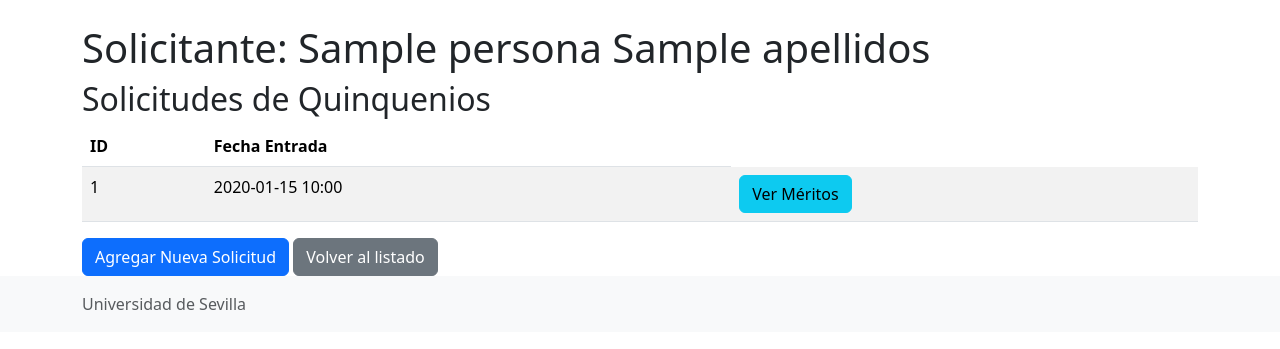
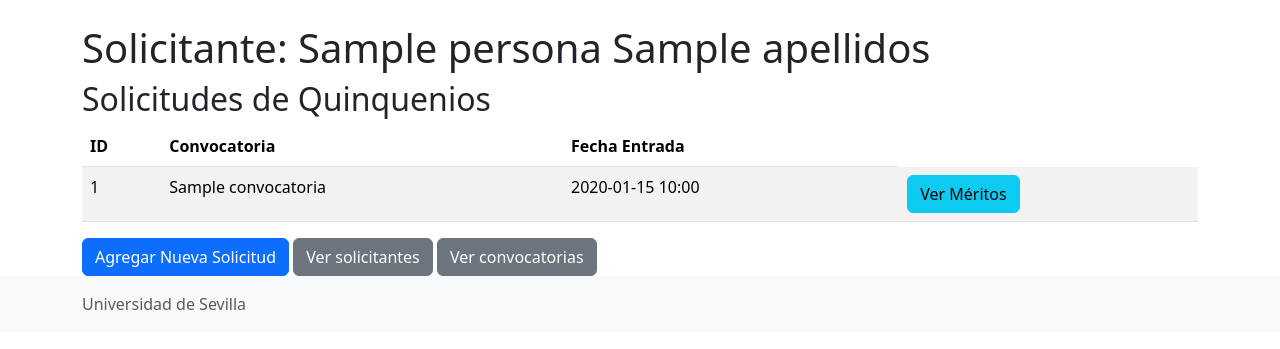
Before and after one commit to juananruiz/quinque, a Symfony app: template templates/persona/show.html.twig in a window 1280 px wide. Shown: the part 56-405 px from the top of the page. Run offline with Twig, Linux system fonts and the light colour scheme; the template is opened without the code that fills it: most values are stand-ins (such as "Sample title", 1, 10 or a date in 2020); some libraries are stand-ins or nearby versions.

Commit message:
Adaptación a las nuevas convocatorias y botones de navegación

```diff
--- a/templates/persona/show.html.twig
+++ b/templates/persona/show.html.twig
@@ -5,13 +5,13 @@
 {% block title %}Solicitante {{ persona.nombre }} {{ persona.apellidos }}{% endblock %}
 
 {% block body %}
-    <h1>Solicitante: {{ persona.nombre }} {{ persona.apellidos }}</h1>
-
+    <h1><i class="fas fa-user"></i> Solicitante: {{ persona.nombre }} {{ persona.apellidos }}</h1>
     <h2>Solicitudes de Quinquenios</h2>
     <table class="table table-striped">
         <thead>
             <tr>
                 <th>ID</th>
+				<th>Convocatoria</th>
                 <th>Fecha Entrada</th>
             </tr>
         </thead>
@@ -19,6 +19,7 @@
             {% for solicitud in solicitudes %}
                 <tr>
                     <td>{{ solicitud.id }}</td>
+                    <td>{{ solicitud.convocatoria.nombre }}</td>
                     <td>{{ solicitud.fechaEntrada|date('Y-m-d H:i') }}</td>
                     <td>
                         <a href="{{ path('solicitud_show', {id: solicitud.id}) }}" class="btn btn-info">Ver Méritos</a>
@@ -29,5 +30,6 @@
     </table>
     <a href="{{ path('solicitud_new', {personaId: persona.id}) }}" class="btn btn-primary">Agregar Nueva Solicitud</a>
 
-    <a href="{{ path('persona_index') }}" class="btn btn-secondary">Volver al listado</a>
+    <a href="{{ path('persona_index') }}" class="btn btn-secondary">Ver solicitantes</a>
+	<a href="{{ path('convocatoria_index') }}" class="btn btn-secondary">Ver convocatorias</a>
 {% endblock %}
--- a/templates/solicitud/show.html.twig
+++ b/templates/solicitud/show.html.twig
@@ -5,7 +5,7 @@
 {% block title %}Solicitud Quinquenio{% endblock %}
 
 {% block body %}
-    <h2>Solicitud quinquenio convocatoria {{ solicitud.convocatoria }}</h2>
+    <h2>Solicitud quinquenio convocatoria {{ solicitud.convocatoria.nombre }}</h2>
     <h3>Datos del Solicitante</h3>
     <table class="table table-striped">
         <tr>
@@ -32,9 +32,9 @@
             <th>Fecha de Solicitud</th>
             <td>{{ solicitud.fechaEntrada|date('Y-m-d') }}</td>
         </tr>
-
     </table>
-
+	<a href="{{ path('persona_show', {'id': persona.id}) }}" class="btn btn-secondary mb-3"><i class="fas fa-user"></i> Ver solicitante</a>
+	<a href="{{ path('convocatoria_show', {'id': solicitud.convocatoria.id}) }}" class="btn btn-secondary mb-3"><i class="fas fa-bullorn"></i> Ver convocatoria</a>
     <h3>Méritos</h3>
     <p><strong>Total de días computados:</strong> {{ totalDiasComputados }}</p>
     <table class="table table-striped">
```
